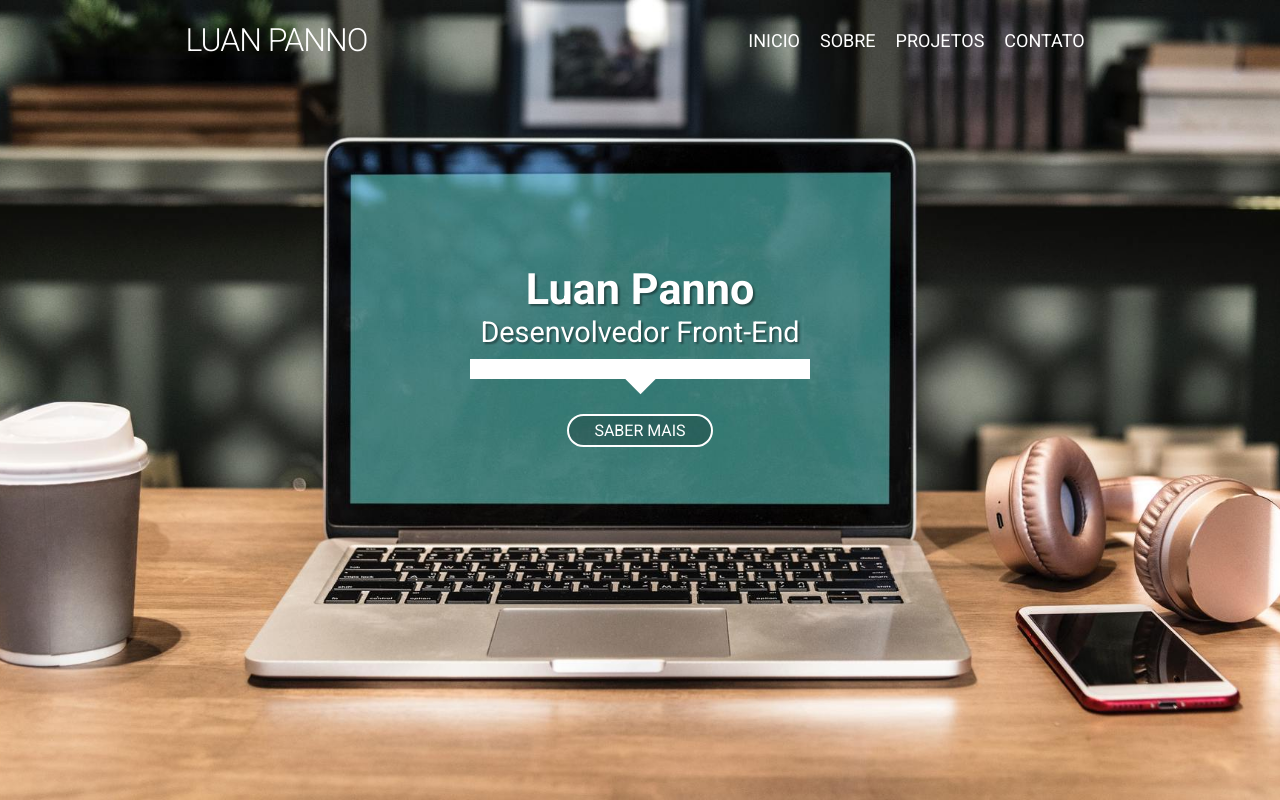
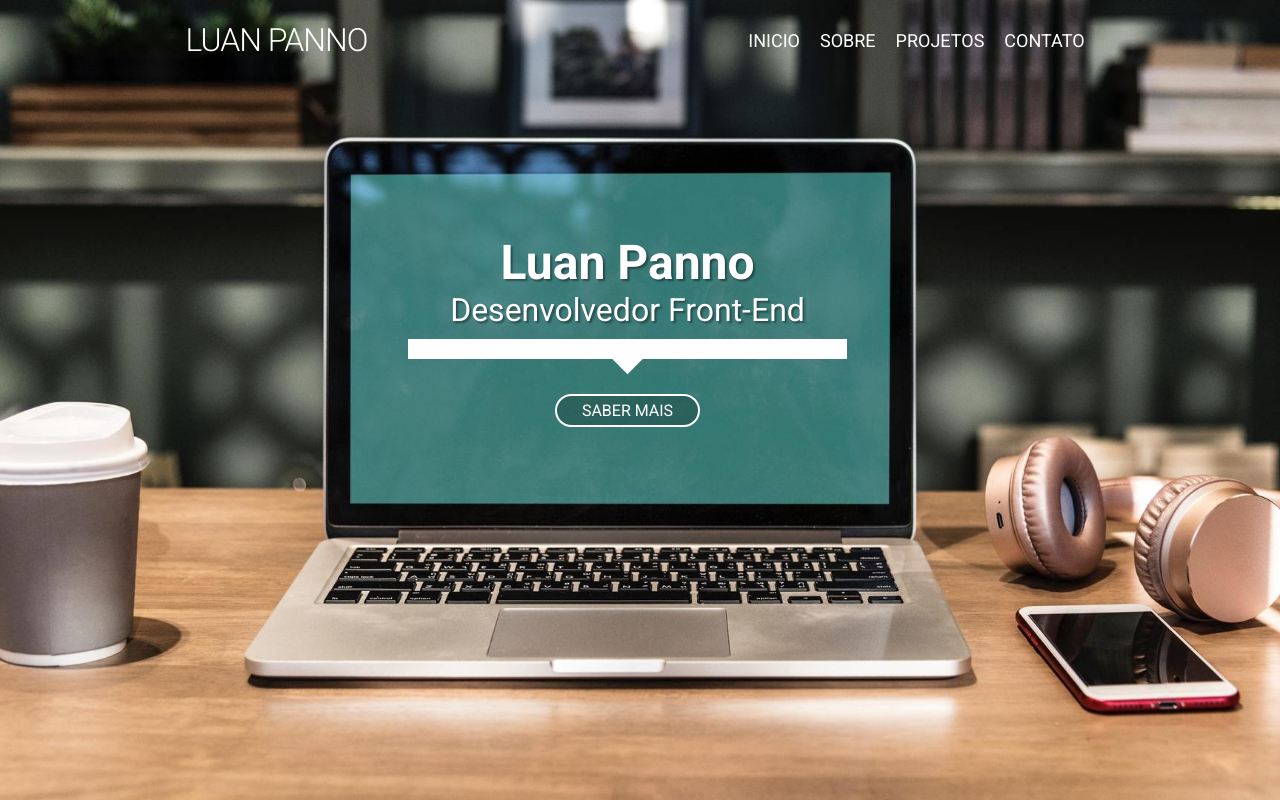
Before and after one commit to luanpanno/luanpanno.github.io, a plain HTML site: page index.html in a window 1280 px wide. Shown: the top 800 px of the page. Drawn offline with Linux system fonts and the light colour scheme.

Commit message:
bugs corrigidos

```diff
--- a/css/style.css
+++ b/css/style.css
@@ -110,9 +110,10 @@ nav{
     text-align: center;
     color: white;
     border-bottom: 20px solid white;
-    font-size: 1.8em;
-    padding: 10px;
+    font-size: 1.6em;
     text-shadow: 2px 2px 2px rgba(0, 0, 0, .4);
+    min-width: 300px;
+    padding: 10px 0;
 }
 
 .capa-content .typewritter{
@@ -480,7 +481,18 @@ nav{
     transform: rotate(45deg) translate(-5px,  -6px);
 }
 
-@media screen and (min-width: 768px){
+@media screen and (min-width: 715px){
+    .capa-content{
+        margin-bottom: 150px;
+        margin-right: 25px;
+    }
+
+    .capa-content .text{
+        font-size: 2em;
+        width: 55%;
+        white-space: nowrap;
+    }
+
     .about-content{
         width: 75%;
     }
@@ -511,6 +523,10 @@ nav{
 }
 
 @media screen and (min-width: 900px){
+    .capa-content .text{
+        width: 45%;
+    }
+
     .about-content{
         width: 50%;
     }
@@ -528,12 +544,25 @@ nav{
     }
 }
 
-@media screen and (min-width: 1280px){
+@media screen and (min-width: 1068px){
+    .capa-content .text{
+        width: 40%;
+    }
+}
+
+@media screen and (min-width: 1190px){
+    .capa-content .text{
+        width: 35%;
+    }
+
     .projetos-content{
         width: 100%;
     }
 
-    .projetos-lista{
+    .proj.capa-content{
+        margin-bottom: 150px;
+        margin-right: 25px;
+    }etos-lista{
         justify-content: space-around;
     }
 
```
